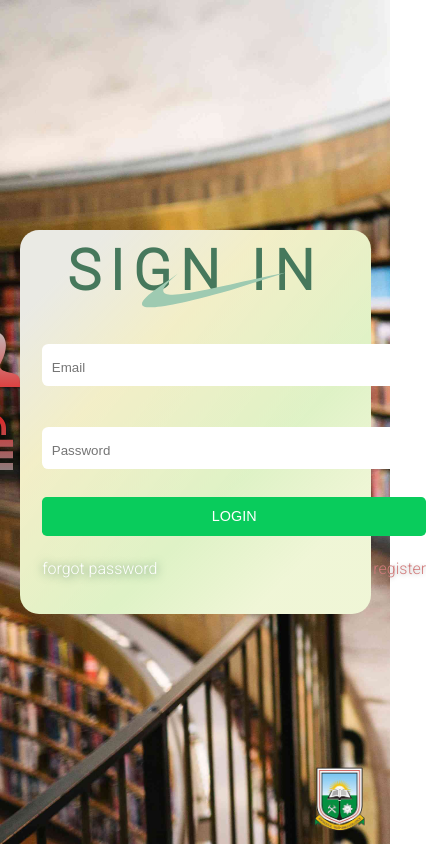
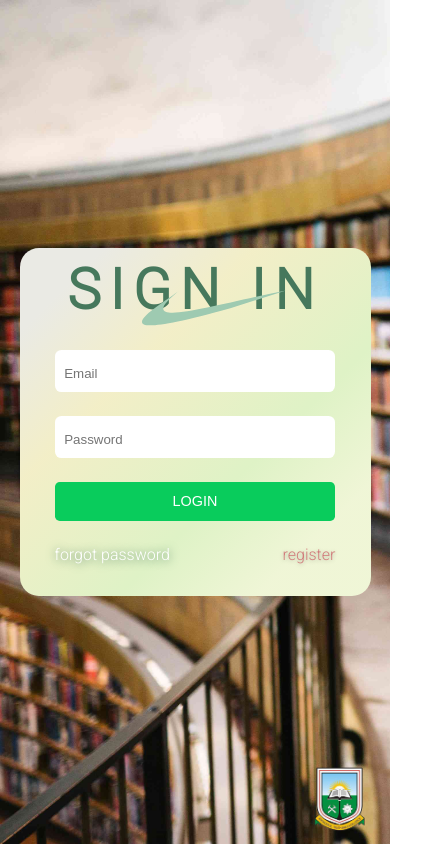
Before and after one commit to Quarcoo-arc/umat_past_questions, a React (Create React App) app: page /sign-in in a window 390 px wide. Shown: the whole page, 426 px wide, since content can reach past the window. Built offline with nearby package versions, Linux system fonts and the light colour scheme; no server answers; a web font is replaced by a local one.

Commit message:
Make user sign-in page responsive

```diff
--- a/src/pages/UserSignIn/UserSignIn.jsx
+++ b/src/pages/UserSignIn/UserSignIn.jsx
@@ -50,8 +50,6 @@ const UserSignIn = () => {
   return (
     <Authentication headingText="SIGN IN">
       <form className={styles.form} onSubmit={validateUser}>
-        <div className={styles.wrap}>
-          <div className={styles.wrapper}>
         <label htmlFor="email">
           <UserIcon className={styles.icon} />
         </label>
@@ -64,8 +62,6 @@ const UserSignIn = () => {
           value={email}
           onChange={onChange}
         />
-          </div>
-          <div className={styles.wrapper}>
         <label htmlFor="password">
           <PasswordIcon className={styles.icon} />
         </label>
@@ -78,9 +74,7 @@ const UserSignIn = () => {
           value={password}
           onChange={onChange}
         />
-          </div>
 
-          <div className={styles["auth-wrap"]}>
         <button className={styles.auth} type="submit">
           LOGIN
         </button>
@@ -92,8 +86,6 @@ const UserSignIn = () => {
             register
           </Link>
         </div>
-          </div>
-        </div>
       </form>
     </Authentication>
   );
--- a/src/pages/UserSignIn/UserSignIn.module.css
+++ b/src/pages/UserSignIn/UserSignIn.module.css
@@ -2,53 +2,39 @@
   margin-top: 7%;
   display: flex;
   flex-direction: column;
-}
-
-.wrap {
-  width: fit-content;
-  display: flex;
-  flex-direction: column;
+  display: grid;
+  gap: 1.5rem;
+  grid-template-columns: 60px auto;
   align-self: center;
-}
-
-.wrapper {
-  margin-bottom: 5%;
-  align-items: flex-end;
-  display: flex;
+  padding: 0 10%;
 }
 
 .inputField {
   padding: 1rem 0.6rem 0.7rem;
-  width: 24rem;
-  margin-left: 1.4rem;
-  margin-bottom: 0.3rem;
   border-radius: 0.4rem;
   border: none;
   box-sizing: border-box;
+  outline: none;
 }
 
 .auth {
   width: 100%;
   display: block;
-  margin-bottom: 6%;
   padding: 0.7rem 0rem;
   background-color: #09cc5c;
   color: #ffffff;
   border: none;
   border-radius: 0.3rem;
   font-size: 0.9rem;
-}
-
-.auth-wrap {
-  align-self: flex-end;
-  width: 24rem;
+  grid-column-start: 2;
 }
 
 .auth-other {
-  margin-bottom: 2.3rem;
+  margin-bottom: 2rem;
   display: flex;
   flex-direction: row;
   justify-content: space-between;
+  grid-column-start: 2;
 }
 
 .register {
@@ -67,6 +53,19 @@
 }
 
 .icon {
-  width: 3.5rem;
-  height: 3.5rem;
+  width: 3rem;
+  height: 3rem;
 }
+
+@media screen and (max-width: 613px) {
+  .form {
+    grid-template-columns: auto;
+  }
+  label {
+    display: none;
+  }
+  .auth,
+  .auth-other {
+    grid-column-start: 1;
+  }
+}
```
Lines whose indentation alone changed are shown as unchanged.
